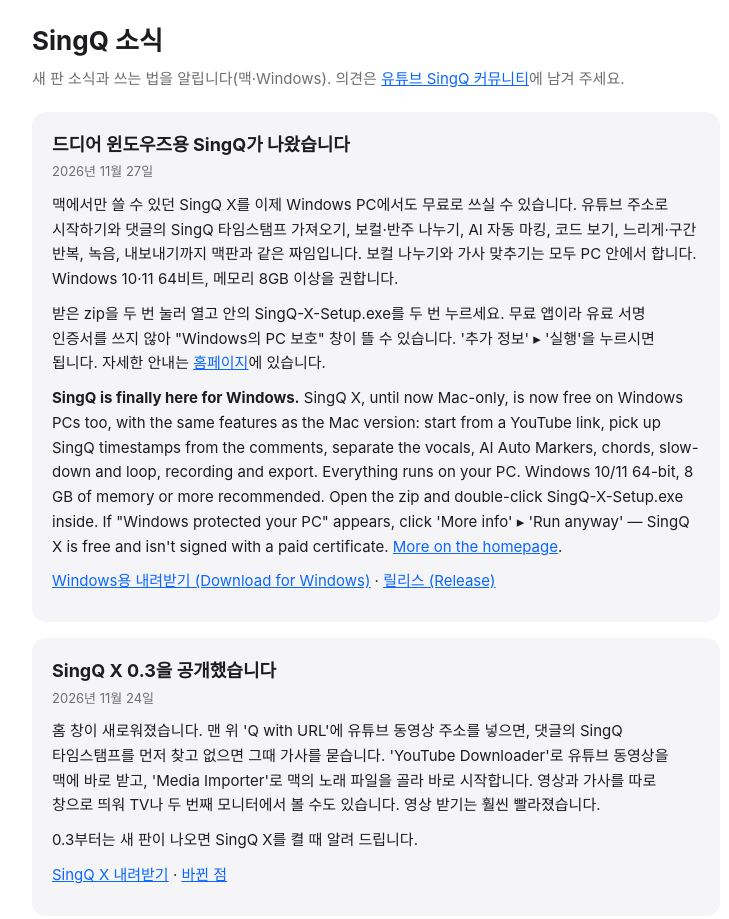
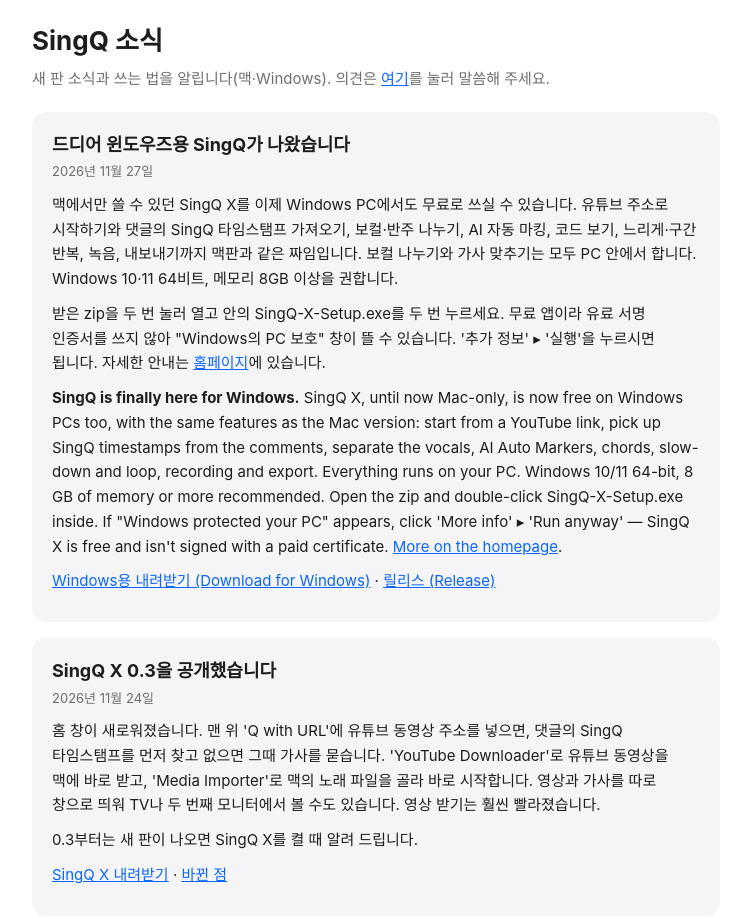
Before and after one commit to SingQ365/singq365.github.io, a plain HTML site: page news/index.html in a window 1280 px wide. Shown: the top 919 px of the page, without its empty margins (264-993 px from the left). Drawn offline with Linux system fonts and the light colour scheme.

Commit message:
소식: 의견 안내를 '개발자에게 한 마디' 설문지 링크로
Co-Authored-By: Claude Opus 5.5 <noreply@anthropic.com>
Claude-Session: https://claude.ai/code/session_01PzqqMuccWCuyZEt3N2qx5u

```diff
--- a/news/index.html
+++ b/news/index.html
@@ -27,7 +27,7 @@ a{color:var(--blue)}
 <body>
 <main>
 <h1>SingQ 소식</h1>
-<p class="sub">새 판 소식과 쓰는 법을 알립니다(맥·Windows). 의견은 <a href="https://www.youtube.com/@SingQ365/community">유튜브 SingQ 커뮤니티</a>에 남겨 주세요.</p>
+<p class="sub">새 판 소식과 쓰는 법을 알립니다(맥·Windows). 의견은 <a href="https://forms.gle/e18fsc1CCQLoEXH6A" target="_blank" rel="noopener">여기</a>를 눌러 말씀해 주세요.</p>
 
 <article>
 <h2>드디어 윈도우즈용 SingQ가 나왔습니다</h2>
```
